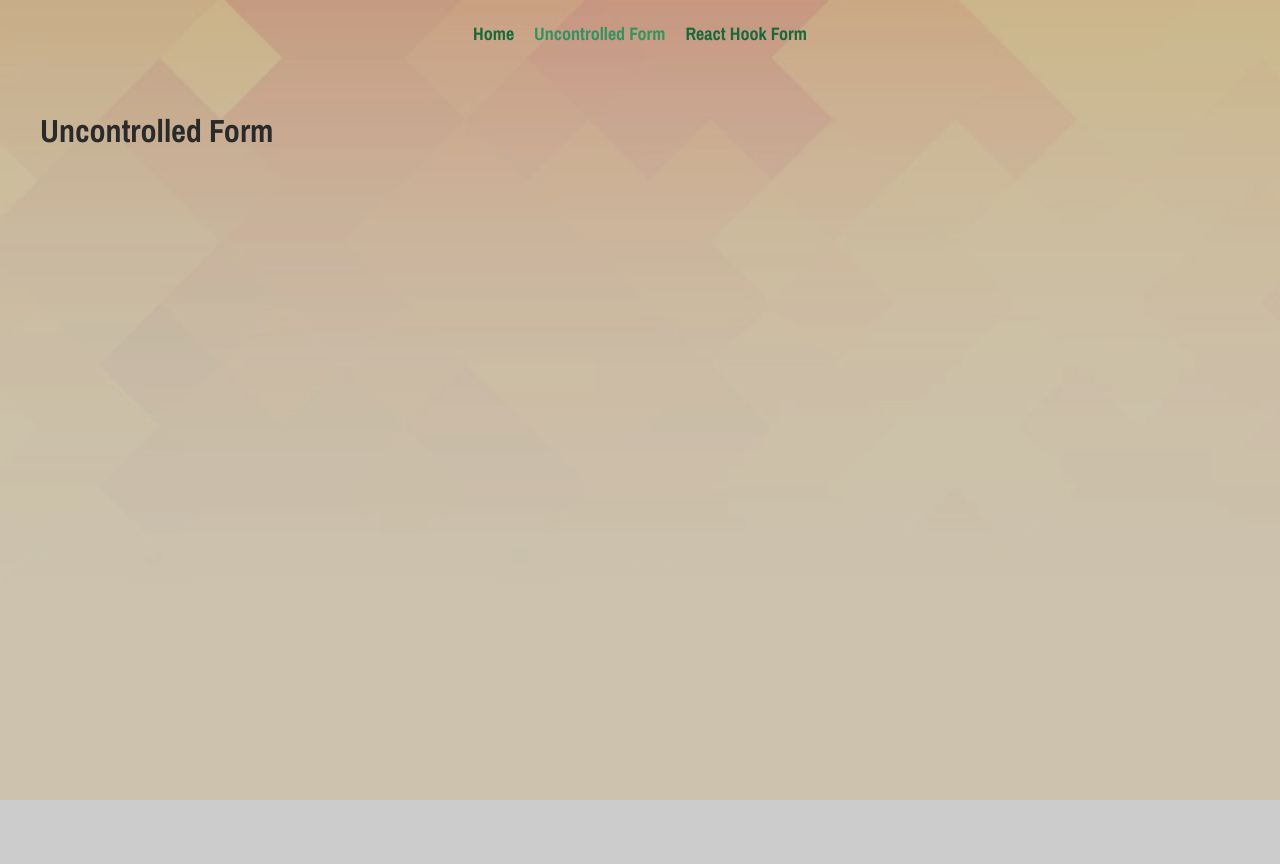
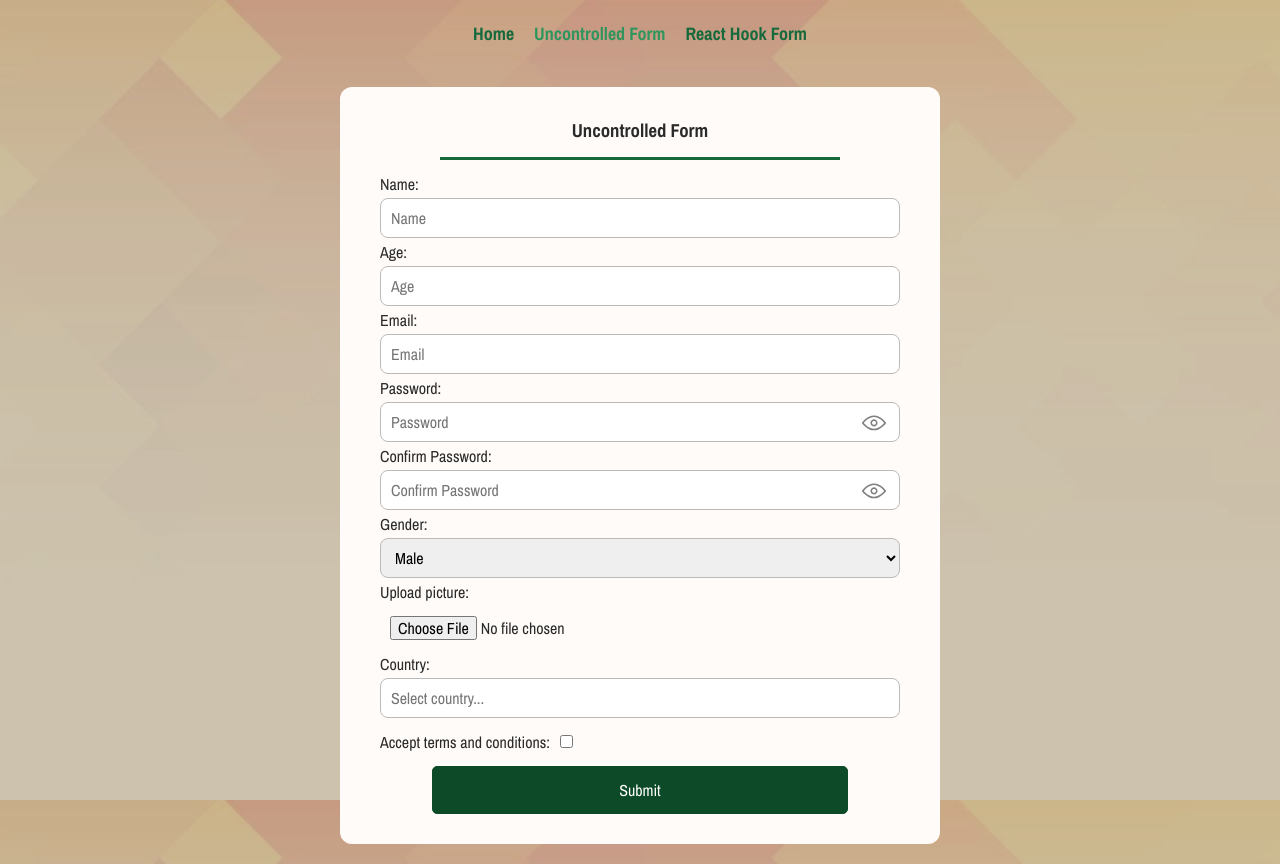
Before and after one commit to Nastasyma/rss-react2023q4, a React (Vite) app: page /uncontrolled-form in a window 1280 px wide. Before the commit the page ends 800 px from the top, so only its background shows below. Built offline with nearby package versions, Linux system fonts and the light colour scheme.

Commit message:
feat: add uncontrolled form page, edit formSchema

```diff
--- a/src/components/AcceptInput/AcceptInput.tsx
+++ b/src/components/AcceptInput/AcceptInput.tsx
@@ -6,10 +6,10 @@ import styles from './AcceptInput.module.scss';
 
 export interface AcceptInputProps {
   id: string;
-  name: string;
+  name?: string;
   label?: string;
   defaultValue?: string;
-  error?: FieldError;
+  error?: FieldError | string;
   onChange?: (e: ChangeEvent<HTMLInputElement>) => void;
 }
 
@@ -36,8 +36,13 @@ export const AcceptInput = forwardRef<HTMLInputElement, AcceptInputProps>(
             className={inputStyle}
           />
         </div>
-        {error && (
+
+        {error && typeof error !== 'string' && (
           <span className={styles.errorMessage}>{error?.message && `${error.message}`}</span>
+        )}
+
+        {error && typeof error === 'string' && (
+          <span className={styles.errorMessage}>{error && `${error}`}</span>
         )}
       </label>
     );
--- a/src/components/CountriesInput.tsx/CountriesInput.tsx
+++ b/src/components/CountriesInput.tsx/CountriesInput.tsx
@@ -8,12 +8,12 @@ import { selectCountries } from '../../store/countries/countriesSelector';
 
 export interface CounriesInputProps {
   id: string;
-  name: string;
+  name?: string;
   placeholder?: string;
   label?: string;
   value?: string;
   defaultValue?: string;
-  error?: FieldError;
+  error?: FieldError | string;
   onChange?: (e: ChangeEvent<HTMLInputElement>) => void;
 }
 
@@ -61,8 +61,13 @@ export const CounriesInput = forwardRef<HTMLInputElement, CounriesInputProps>(
             </option>
           ))}
         </datalist>
-        {error && (
+
+        {error && typeof error !== 'string' && (
           <span className={styles.errorMessage}>{error?.message && `${error.message}`}</span>
+        )}
+
+        {error && typeof error === 'string' && (
+          <span className={styles.errorMessage}>{error && `${error}`}</span>
         )}
       </label>
     );
--- a/src/components/Input/Input.tsx
+++ b/src/components/Input/Input.tsx
@@ -10,10 +10,10 @@ export interface IInputProps {
   placeholder: string;
   label?: string;
   defaultValue?: string;
-  error?: FieldError;
+  error?: FieldError | string;
   value?: string | number;
   type?: 'text' | 'email' | 'number';
-  onChange: (e: ChangeEvent<HTMLInputElement>) => void;
+  onChange?: (e: ChangeEvent<HTMLInputElement>) => void;
 }
 
 export const Input = forwardRef<HTMLInputElement, IInputProps>(
@@ -62,8 +62,12 @@ export const Input = forwardRef<HTMLInputElement, IInputProps>(
           />
         )}
 
-        {error && (
+        {error && typeof error !== 'string' && (
           <span className={styles.errorMessage}>{error?.message && `${error.message}`}</span>
+        )}
+
+        {error && typeof error === 'string' && (
+          <span className={styles.errorMessage}>{error && `${error}`}</span>
         )}
       </label>
     );
--- a/src/components/PasswordInput/PasswordInput.tsx
+++ b/src/components/PasswordInput/PasswordInput.tsx
@@ -11,12 +11,12 @@ import HiddenEyeIcon from '../../assets/images/hidden-eye.svg?react';
 
 export interface PasswordInputProps {
   id: string;
-  name: string;
+  name?: string;
   placeholder?: string;
   label?: string;
   value?: string;
   defaultValue?: string;
-  error?: FieldError;
+  error?: FieldError | string;
   onChange?: (e: ChangeEvent<HTMLInputElement>) => void;
 }
 
@@ -66,8 +66,13 @@ export const PasswordInput = forwardRef<HTMLInputElement, PasswordInputProps>(
             {icon}
           </button>
         </div>
-        {error && (
+
+        {error && typeof error !== 'string' && (
           <span className={styles.errorMessage}>{error?.message && `${error.message}`}</span>
+        )}
+
+        {error && typeof error === 'string' && (
+          <span className={styles.errorMessage}>{error && `${error}`}</span>
         )}
       </label>
     );
--- a/src/components/PhotoInput/PhotoInput.tsx
+++ b/src/components/PhotoInput/PhotoInput.tsx
@@ -6,10 +6,9 @@ import styles from './PhotoInput.module.scss';
 
 export interface PhotoInputProps {
   id: string;
-  name: string;
+  name?: string;
   label?: string;
-  error?: FieldError;
-  value?: FileList;
+  error?: FieldError | string;
   onChange?: (e: ChangeEvent<HTMLInputElement>) => void;
 }
 
@@ -36,8 +35,13 @@ export const PhotoInput = forwardRef<HTMLInputElement, PhotoInputProps>(
           type="file"
           className={inputStyle}
         />
-        {error && (
+
+        {error && typeof error !== 'string' && (
           <span className={styles.errorMessage}>{error?.message && `${error.message}`}</span>
+        )}
+
+        {error && typeof error === 'string' && (
+          <span className={styles.errorMessage}>{error && `${error}`}</span>
         )}
       </label>
     );
--- a/src/components/SelectInput/SelectInput.tsx
+++ b/src/components/SelectInput/SelectInput.tsx
@@ -11,13 +11,13 @@ interface Option {
 
 export interface SelectInputProps {
   id: string;
-  name: string;
+  name?: string;
   placeholder?: string;
   label?: string;
   value?: string;
   options: Option[];
   defaultValue?: string;
-  error?: FieldError;
+  error?: FieldError | string;
   onChange?: (e: ChangeEvent<HTMLSelectElement>) => void;
 }
 
@@ -60,8 +60,13 @@ export const SelectInput = forwardRef<HTMLSelectElement, SelectInputProps>(
             </option>
           ))}
         </select>
-        {error && (
+
+        {error && typeof error !== 'string' && (
           <span className={styles.errorMessage}>{error?.message && `${error.message}`}</span>
+        )}
+
+        {error && typeof error === 'string' && (
+          <span className={styles.errorMessage}>{error && `${error}`}</span>
         )}
       </label>
     );
--- a/src/pages/UncontrolledFormPage/UncontrolledFormPage.tsx
+++ b/src/pages/UncontrolledFormPage/UncontrolledFormPage.tsx
@@ -1,10 +1,182 @@
 import styles from './UncontrolledFormPage.module.scss';
 
+import { FormWrapper } from '../../components/FormWrapper/FormWrapper';
+import { Input } from '../../components/Input/Input';
+import { PasswordInput } from '../../components/PasswordInput/PasswordInput';
+import { SelectInput } from '../../components/SelectInput/SelectInput';
+import { CounriesInput } from '../../components/CountriesInput.tsx/CountriesInput';
+import { PhotoInput } from '../../components/PhotoInput/PhotoInput';
+import { AcceptInput } from '../../components/AcceptInput/AcceptInput';
+import { formSchema } from '../../utils/formSchema';
+import { ValidationError } from 'yup';
+import { FormEvent, useRef, useState } from 'react';
+import { useNavigate } from 'react-router-dom';
+import { AppDispatch } from '../../store/store';
+import { useDispatch } from 'react-redux';
+import { setFormData } from '../../store/form/formSlice';
+
 function UncontrolledFormPage() {
+  const dispatch: AppDispatch = useDispatch();
+  const navigate = useNavigate();
+  const [validationErrors, setValidationErrors] = useState<Record<string, string>>({});
+
+  const formRef = useRef<HTMLFormElement>(null);
+  const nameRef = useRef<HTMLInputElement>(null);
+  const ageRef = useRef<HTMLInputElement>(null);
+  const emailRef = useRef<HTMLInputElement>(null);
+  const passwordRef = useRef<HTMLInputElement>(null);
+  const confirmPasswordRef = useRef<HTMLInputElement>(null);
+  const genderRef = useRef<HTMLSelectElement>(null);
+  const countryRef = useRef<HTMLInputElement>(null);
+  const pictureRef = useRef<HTMLInputElement>(null);
+  const acceptRef = useRef<HTMLInputElement>(null);
+
+  const onSubmit = async (event: FormEvent) => {
+    event.preventDefault();
+
+    const name = nameRef.current?.value;
+    const age = ageRef.current?.value;
+    const email = emailRef.current?.value;
+    const password = passwordRef.current?.value;
+    const confirmPassword = confirmPasswordRef.current?.value;
+    const gender = genderRef.current?.value;
+    const country = countryRef.current?.value;
+    const accept = acceptRef.current?.checked;
+    const picture = pictureRef.current?.files;
+
+    try {
+      const formData = {
+        name,
+        age,
+        email,
+        password,
+        confirmPassword,
+        gender,
+        country,
+        accept,
+        picture,
+      };
+
+      formSchema.validateSync(formData, { abortEarly: false });
+
+      if (!picture || picture.length === 0) {
+        return;
+      }
+      const pictureBase64 = await readFileAsDataURL(picture[0]);
+
+      dispatch(
+        setFormData({
+          name: name || '',
+          age: Number(age),
+          email: email || '',
+          password: password || '',
+          confirmPassword: confirmPassword || '',
+          gender: gender || '',
+          country: country || '',
+          accept: accept || false,
+          picture: pictureBase64,
+          borderStyle: '4px solid #2f955d',
+        })
+      );
+
+      navigate('/', { state: { from: 'uncontrolled-form' } });
+    } catch (err) {
+      if (err instanceof ValidationError) {
+        const errors: Record<string, string> = {};
+        err.inner.forEach((e) => {
+          if (!e.path) return;
+          errors[e.path] = e.message;
+        });
+
+        setValidationErrors(errors);
+      }
+    }
+  };
+
+  const readFileAsDataURL = (file: File): Promise<string> => {
+    return new Promise((resolve, reject) => {
+      const reader = new FileReader();
+      reader.onload = () => {
+        const base64 = reader.result as string;
+        resolve(base64);
+      };
+      reader.onerror = reject;
+      reader.readAsDataURL(file);
+    });
+  };
+
   return (
-    <div className={styles.uncontrolledFormPage}>
-      <h1>Uncontrolled Form</h1>
-    </div>
+    <form onSubmit={onSubmit} className={styles.form} ref={formRef} autoComplete="on">
+      <FormWrapper title="Uncontrolled Form" buttonText="Submit" disableBtn={false}>
+        <Input
+          id="1"
+          type="text"
+          placeholder="Name"
+          label="Name:"
+          ref={nameRef}
+          error={validationErrors.name}
+        />
+        <Input
+          id="2"
+          type="number"
+          placeholder="Age"
+          label="Age:"
+          ref={ageRef}
+          error={validationErrors.age}
+        />
+        <Input
+          id="3"
+          type="text"
+          placeholder="Email"
+          label="Email:"
+          ref={emailRef}
+          error={validationErrors.email}
+        />
+        <PasswordInput
+          id="4"
+          placeholder="Password"
+          label="Password:"
+          ref={passwordRef}
+          error={validationErrors.password}
+        />
+        <PasswordInput
+          id="5"
+          placeholder="Confirm Password"
+          label="Confirm Password:"
+          ref={confirmPasswordRef}
+          error={validationErrors.confirmPassword}
+        />
+        <SelectInput
+          id="6"
+          label="Gender:"
+          options={[
+            { value: 'Male', label: 'Male' },
+            { value: 'Female', label: 'Female' },
+          ]}
+          ref={genderRef}
+          error={validationErrors.gender}
+        />
+        <PhotoInput
+          id="7"
+          label="Upload picture:"
+          ref={pictureRef}
+          error={validationErrors.picture}
+        />
+        <CounriesInput
+          id="8"
+          label="Country:"
+          placeholder="Select country..."
+          ref={countryRef}
+          error={validationErrors.country}
+        />
+        <AcceptInput
+          id="9"
+          label="Accept terms and conditions:"
+          ref={acceptRef}
+          error={validationErrors.accept}
+        />
+      </FormWrapper>
+    </form>
   );
 }
 
--- a/src/utils/formSchema.ts
+++ b/src/utils/formSchema.ts
@@ -75,13 +75,13 @@ export const formSchema = yup.object().shape({
   picture: yup
     .mixed<FileList>()
     .required('Picture is required')
-    .test('fileSize', 'File size must be no larger than 2MB', (value) => {
-      if (!value) return true;
-      return value && value[0].size <= 2000000;
+    .test('fileType', 'Invalid file format. Supported formats: JPEG, PNG', (value) => {
+      if (!value.length) return false;
+      return value && ['image/jpeg', 'image/png'].includes(value[0].type);
     })
-    .test('fileType', 'Invalid file format. Supported formats: JPG, JPEG, PNG', (value) => {
-      if (!value) return true;
-      return value && ['image/jpg', 'image/jpeg', 'image/png'].includes(value[0].type);
+    .test('fileSize', 'File size must be no larger than 3MB', (value) => {
+      if (!value.length) return false;
+      return value && value[0].size <= 3000000;
     }),
   country: yup.string().required('Country is required'),
   accept: yup.boolean().oneOf([true], 'Acceptance is required'),
```
